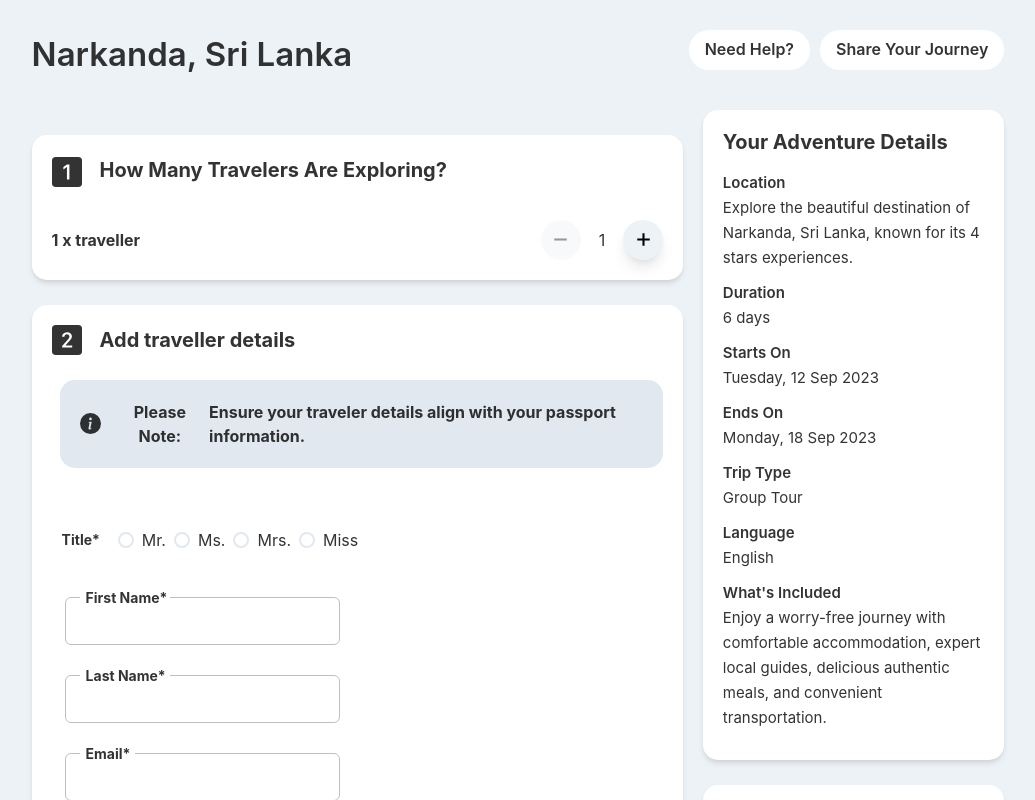
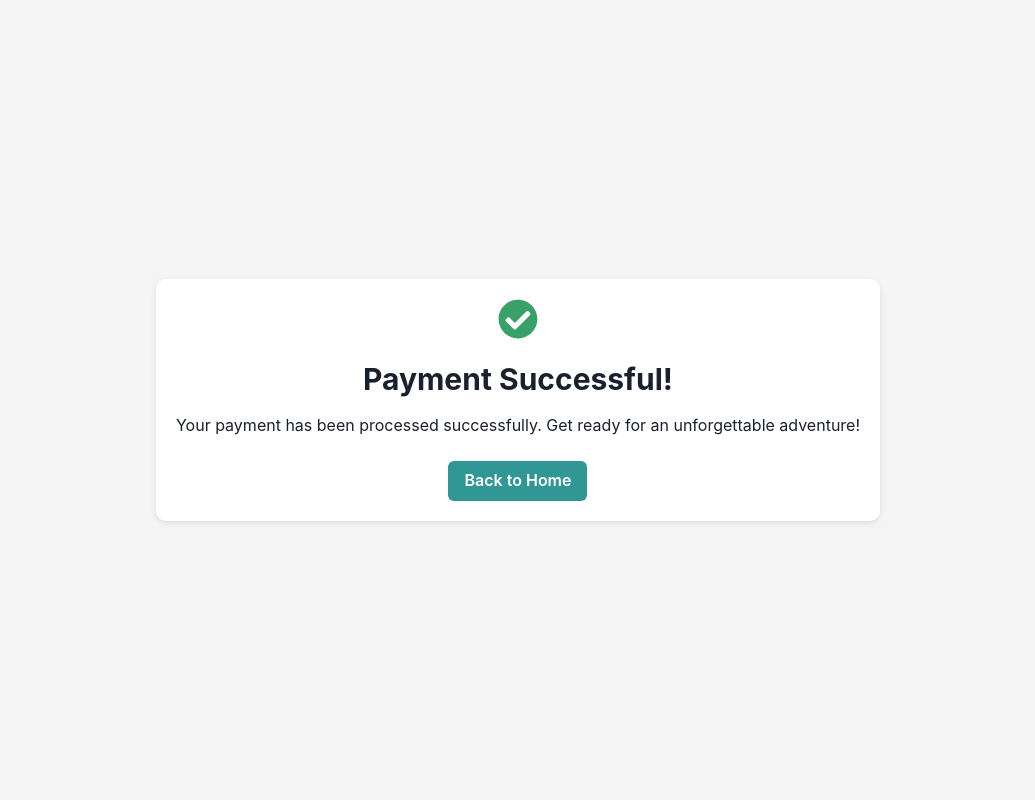
Before and after one commit to slowandrarecooked/ecotourism, a React (Create React App) app in the folder ecotourismapp/: page /success in a window 1280 px wide. Shown: the top 800 px of the page, without its empty margins (122-1157 px from the left). Built offline with nearby package versions, Linux system fonts and the light colour scheme.

Commit message:
payment page is done

```diff
--- a/ecotourismapp/package.json
+++ b/ecotourismapp/package.json
@@ -15,7 +15,7 @@
     "react": "^18.2.0",
     "react-dom": "^18.2.0",
     "react-redux": "^8.1.2",
-    "react-router-dom": "^6.14.2",
+    "react-router-dom": "^6.15.0",
     "react-scripts": "5.0.1",
     "redux": "^4.2.1",
     "web-vitals": "^2.1.4"
--- a/ecotourismapp/src/App.js
+++ b/ecotourismapp/src/App.js
@@ -1,10 +1,11 @@
 import "./App.css";
-import Payment from "./Components/Payment";
+import AllRoutes from "./Components/AllRoutes";
+import Payment from "./Components/Payment/Payment";
 
 function App() {
   return (
     <div className="App">
-      <Payment/>
+    <AllRoutes/>
     </div>
   );
 }
--- /dev/null
+++ b/ecotourismapp/src/Components/AllRoutes.jsx
@@ -0,0 +1,17 @@
+import React from 'react'
+import {Routes, Route} from 'react-router-dom'
+import Success from './Payment/Success'
+import Payment from './Payment/Payment'
+
+function AllRoutes() {
+  return (
+    <div>
+      <Routes>
+        <Route path='/success' element={<Success/>}/>
+        <Route path='/' element={<Payment/>}/>
+      </Routes>
+    </div>
+  )
+}
+
+export default AllRoutes
--- a/ecotourismapp/src/Components/Payment.jsx
+++ b/ecotourismapp/src/Components/Payment/Payment.jsx
@@ -1,6 +1,12 @@
 import React from "react";
 import { useState } from "react";
-import { ModalBody, ModalContent, ModalOverlay, useDisclosure, useToast } from "@chakra-ui/react";
+import {
+  ModalBody,
+  ModalContent,
+  ModalOverlay,
+  useDisclosure,
+  useToast,
+} from "@chakra-ui/react";
 import {
   Box,
   Flex,
@@ -20,7 +26,7 @@ import {
   Select,
   Modal,
   PinInput,
-  PinInputField
+  PinInputField,
 } from "@chakra-ui/react";
 
 import {
@@ -28,11 +34,11 @@ import {
   BsFill3SquareFill,
   BsFill4SquareFill,
   BsFillInfoCircleFill,
-  BsFill2SquareFill
+  BsFill2SquareFill,
 } from "react-icons/bs";
 import { GrFormSubtract, GrFormAdd, GrRadialSelected } from "react-icons/gr";
-import Price from "./Price";
-
+import Price from "../Price";
+import { Navigate, useNavigate } from "react-router-dom";
 
 const data = {
   id: 1,
@@ -45,9 +51,10 @@ const data = {
     "Narkanda is a tiny town in Shimla in the Indian hill state of Himachal Pradesh. Seated on the Hindustan-Tibet Road, Narkanda is encircled by the green cover of the Himalayas and hence, renowned for its apple orchards, treks and scenic beauty.",
 };
 
+
 function Payment() {
-
-  const[inc, setInc] = useState(1);
+  const navigate = useNavigate();
+  const [inc, setInc] = useState(1);
   const [traveler, settraveler] = useState({
     title: "",
     first_Name: "",
@@ -66,15 +73,15 @@ function Payment() {
   });
 
   const [pin, setpin] = useState({
-    first: '',
-    sec: '',
-    third: '',
-    fourth: ''
-  })
+    first: "",
+    sec: "",
+    third: "",
+    fourth: "",
+  });
 
-  const { isOpen, onOpen, onClose } = useDisclosure()
-  const [check, setcheck]=useState(false)
-  const toast = useToast()
+  const { isOpen, onOpen, onClose } = useDisclosure();
+  const [check, setcheck] = useState(false);
+  const toast = useToast();
 
   const handleInputChange = (e) => {
     settraveler({ ...traveler, [e.target.name]: e.target.value });
@@ -82,25 +89,41 @@ function Payment() {
 
   const getData = () => {
     console.log(traveler);
-    if(!traveler.first_Name || !traveler.last_Name || !traveler.title || !traveler.email || !traveler.phone || !traveler.day || !traveler.month || !traveler.year || !traveler.gender || !traveler.nationality || !traveler.c_holder || !traveler.c_number || !traveler.exp_day || !traveler.cvv){
+
+    if (
+      !traveler.first_Name ||
+      !traveler.last_Name ||
+      !traveler.title ||
+      !traveler.email ||
+      !traveler.phone ||
+      !traveler.day ||
+      !traveler.month ||
+      !traveler.year ||
+      !traveler.gender ||
+      !traveler.nationality ||
+      !traveler.c_holder ||
+      !traveler.c_number ||
+      !traveler.exp_day ||
+      !traveler.cvv
+    ) {
       toast({
-        title: 'Please fill all details',
-        status: 'warning',
-        position: 'top',
+        title: "Please fill all details",
+        status: "warning",
+        position: "top",
         duration: 3000,
         isClosable: true,
       });
-  }else{
+    } else {
       onOpen();
       toast({
-      description: "Your OTP is 1234",
-      status: 'success',
-      position: 'top',
+        description: "Your OTP is 4567",
+        status: "success",
+        position: "top",
         duration: 3000,
         isClosable: true,
       });
     }
-}
+  };
 
   return (
     <Box minH={"100vh"} bg={"gray.100"} color={"blackAlpha.800"}>
@@ -158,7 +181,9 @@ function Payment() {
                 <Spacer />
                 <HStack>
                   <IconButton
-                  onClick={()=>{setInc(inc-1)}}
+                    onClick={() => {
+                      setInc(inc - 1);
+                    }}
                     isDisabled={inc === 1}
                     icon={<GrFormSubtract size={"25px"} />}
                     rounded={"full"}
@@ -166,7 +191,9 @@ function Payment() {
                   />
                   <Text px={"10px"}>{inc}</Text>
                   <IconButton
-                  onClick={()=>{setInc(inc+1)}}
+                    onClick={() => {
+                      setInc(inc + 1);
+                    }}
                     icon={<GrFormAdd size={"25px"} />}
                     rounded={"full"}
                     boxShadow={"lg"}
@@ -292,6 +319,7 @@ function Payment() {
                     size={"lg"}
                     border={"1px solid silver"}
                     type="email"
+
                   />
                 </VStack>
 
@@ -317,6 +345,7 @@ function Payment() {
                     border={"1px solid silver"}
                     type="tel"
                     placeholder="e.g. +91 9778556788"
+
                   />
                 </VStack>
 
@@ -913,6 +942,7 @@ function Payment() {
                         </label>
                         <Input
                           name="cvv"
+                          type="password"
                           onChange={handleInputChange}
                           w={"100%"}
                           size="lg"
@@ -926,7 +956,12 @@ function Payment() {
 
                 <Box mt={"20px"}>
                   <Flex>
-                    <Checkbox size="md" onChange={()=>{setcheck(!check)}}></Checkbox>
+                    <Checkbox
+                      size="md"
+                      onChange={() => {
+                        setcheck(!check);
+                      }}
+                    ></Checkbox>
                     <Text
                       pl={"15px"}
                       mt={"45px"}
@@ -953,7 +988,6 @@ function Payment() {
                 </Box>
 
                 <Button
-
                   onClick={getData}
                   w={"100%"}
                   colorScheme="none"
@@ -969,54 +1003,91 @@ function Payment() {
                     <ModalContent>
                       <ModalBody>
                         <VStack>
-                  <Text fontSize={'25px'} fontWeight={'600'}>OTP Verification</Text>
-                        <Text fontSize={'15px'}>Thank You for booking on Adventour.</Text>
-                        <Text fontSize={'15px'} pb={'20px'}>Enter the OTP shared with you.</Text>
-                        <HStack mt={3} mx={3} >
+                          <Text fontSize={"25px"} fontWeight={"600"}>
+                            OTP Verification
+                          </Text>
+                          <Text fontSize={"15px"}>
+                          Thank you for choosing Adventour! Your adventure awaits.
+                          </Text>
+                          <Text fontSize={"15px"} pb={"20px"}>
+                          Please enter the One-Time Password (OTP) you received.
+                          </Text>
+                          <HStack mt={3} mx={3}>
                             <PinInput>
-                            <PinInputField onChange={(e) => { setpin({ ...pin, first: e.target.value }) }} />
-                            <PinInputField onChange={(e) => { setpin({ ...pin, sec: e.target.value }) }} />
-                            <PinInputField onChange={(e) => { setpin({ ...pin, third: e.target.value }) }} />
-                            <PinInputField onChange={(e) => { setpin({ ...pin, fourth: e.target.value }) }} />
+                              <PinInputField
+                                onChange={(e) => {
+                                  setpin({ ...pin, first: e.target.value });
+                                }}
+                              />
+                              <PinInputField
+                                onChange={(e) => {
+                                  setpin({ ...pin, sec: e.target.value });
+                                }}
+                              />
+                              <PinInputField
+                                onChange={(e) => {
+                                  setpin({ ...pin, third: e.target.value });
+                                }}
+                              />
+                              <PinInputField
+                                onChange={(e) => {
+                                  setpin({ ...pin, fourth: e.target.value });
+                                }}
+                              />
                             </PinInput>
                           </HStack>
                           <HStack>
-                          <Text fontSize={'12px'} pt={'15px'} >Not received OTP, Click here to </Text>
-                          <Text onClick={() => {
+                            <Text fontSize={"12px"} pt={"15px"}>
+                            Haven't received the OTP yet? Click here to{" "}
+                            </Text>
+                            <Text
+                              onClick={() => {
                                 toast({
-                              description: "Your OTP is 1234",
-                              status: 'warning',
-                              position: 'top',
+                                  description: "Your OTP is 4567",
+                                  status: "warning",
+                                  position: "top",
                                   duration: 3000,
                                   isClosable: true,
                                 });
-
-                          }} color={'blue.400'} fontWeight={'500'} fontSize={'12px'} pt={'15px'} cursor={'pointer'}>
+                              }}
+                              color={"blue.400"}
+                              fontWeight={"500"}
+                              fontSize={"12px"}
+                              pt={"15px"}
+                              cursor={"pointer"}
+                            >
                               RESEND
                             </Text>
                           </HStack>
                         </VStack>
-
                       </ModalBody>
-                  <Button colorScheme='blue' m={5} onClick={() => {
+                      <Button
+                        colorScheme="blue"
+                        m={5}
+                        onClick={() => {
                           onClose();
-                      if (pin.first == 1 && pin.sec == 2 && pin.third == 3 && pin.fourth == 4) {
-                       alert('success')
+                          if (
+                            pin.first == 4 &&
+                            pin.sec == 5 &&
+                            pin.third == 6 &&
+                            pin.fourth == 7
+                          ) {
+                            navigate('/success')
                           } else {
                             toast({
                               description: "Payment failed",
-                          status: 'error',
-                          position: 'top',
+                              status: "error",
+                              position: "top",
                               duration: 3000,
                               isClosable: true,
                             });
                           }
-                    }}>
+                        }}
+                      >
                         Enter OTP
                       </Button>
                     </ModalContent>
                   </ModalOverlay>
-
                 </Modal>
               </Box>
             </Box>
@@ -1032,55 +1103,62 @@ function Payment() {
               boxShadow={"md"}
               lineHeight={"25px"}
             >
-    <Text pb={"15px"} fontSize={"20px"} fontWeight={"700"} align={'left'}>
+              <Text
+                pb={"15px"}
+                fontSize={"20px"}
+                fontWeight={"700"}
+                align={"left"}
+              >
                 Your Adventure Details
               </Text>
-    <Text fontSize={"15px"} fontWeight={"600"} align={'left'}>
+              <Text fontSize={"15px"} fontWeight={"600"} align={"left"}>
                 Location
               </Text>
-    <Text pb={"10px"} fontSize={"15px"} align={'left'}>
-      Explore the beautiful destination of {data.destination_title}, {data.location}, known for its {data.grade} experiences.
+              <Text pb={"10px"} fontSize={"15px"} align={"left"}>
+                Explore the beautiful destination of {data.destination_title},{" "}
+                {data.location}, known for its {data.grade} experiences.
               </Text>
-    <Text fontSize={"15px"} fontWeight={"600"} align={'left'}>
+              <Text fontSize={"15px"} fontWeight={"600"} align={"left"}>
                 Duration
               </Text>
-    <Text pb={"10px"} fontSize={"15px"} align={'left'}>
+              <Text pb={"10px"} fontSize={"15px"} align={"left"}>
                 6 days
               </Text>
-    <Text fontSize={"15px"} fontWeight={"600"} align={'left'}>
+              <Text fontSize={"15px"} fontWeight={"600"} align={"left"}>
                 Starts On
               </Text>
-    <Text pb={"10px"} fontSize={"15px"} align={'left'}>
+              <Text pb={"10px"} fontSize={"15px"} align={"left"}>
                 Tuesday, 12 Sep 2023
               </Text>
-    <Text fontSize={"15px"} fontWeight={"600"} align={'left'}>
+              <Text fontSize={"15px"} fontWeight={"600"} align={"left"}>
                 Ends On
               </Text>
-    <Text pb={"10px"} fontSize={"15px"} align={'left'}>
+              <Text pb={"10px"} fontSize={"15px"} align={"left"}>
                 Monday, 18 Sep 2023
               </Text>
-    <Text fontSize={"15px"} fontWeight={"600"} align={'left'}>
+              <Text fontSize={"15px"} fontWeight={"600"} align={"left"}>
                 Trip Type
               </Text>
-    <Text pb={"10px"} fontSize={"15px"} align={'left'}>
+              <Text pb={"10px"} fontSize={"15px"} align={"left"}>
                 Group Tour
               </Text>
-    <Text fontSize={"15px"} fontWeight={"600"} align={'left'}>
+              <Text fontSize={"15px"} fontWeight={"600"} align={"left"}>
                 Language
               </Text>
-    <Text pb={"10px"} fontSize={"15px"} align={'left'}>
+              <Text pb={"10px"} fontSize={"15px"} align={"left"}>
                 English
               </Text>
-    <Text fontSize={"15px"} fontWeight={"600"} align={'left'}>
+              <Text fontSize={"15px"} fontWeight={"600"} align={"left"}>
                 What's Included
               </Text>
-    <Text pb={"10px"} fontSize={"15px"} align={'left'}>
-      Enjoy a worry-free journey with comfortable accommodation, expert local guides, delicious authentic meals, and convenient transportation.
+              <Text pb={"10px"} fontSize={"15px"} align={"left"}>
+                Enjoy a worry-free journey with comfortable accommodation,
+                expert local guides, delicious authentic meals, and convenient
+                transportation.
               </Text>
             </Box>
-  <Price inc={inc} data={data}/>
+            <Price inc={inc} data={data} />
           </Box>
-
         </Flex>
       </Box>
     </Box>
--- /dev/null
+++ b/ecotourismapp/src/Components/Payment/Success.jsx
@@ -0,0 +1,61 @@
+import React, { useEffect, useState } from 'react';
+import { Box, Heading, Text, Button, Icon } from '@chakra-ui/react';
+import { FaCheckCircle } from 'react-icons/fa'; // Import the React Icons library
+import { motion } from 'framer-motion';
+
+const Success = () => {
+  const [animationComplete, setAnimationComplete] = useState(false);
+
+  useEffect(() => {
+    const animationTimeout = setTimeout(() => {
+      setAnimationComplete(true);
+    }, 500);
+
+    return () => clearTimeout(animationTimeout);
+  }, []);
+
+  return (
+    <Box
+      display="flex"
+      flexDirection="column"
+      justifyContent="center"
+      alignItems="center"
+      minHeight="100vh"
+      backgroundColor="#f5f5f5"
+    >
+      <motion.div
+        initial={{ scale: 0.8, opacity: 0 }}
+        animate={animationComplete ? { scale: 1, opacity: 1 } : {}}
+        transition={{ duration: 0.5, ease: 'easeOut' }}
+      >
+        <Box
+          p="20px"
+          bg="white"
+          borderRadius="10px"
+          boxShadow="0 2px 6px rgba(0, 0, 0, 0.1)"
+          textAlign="center"
+        >
+          <Icon as={FaCheckCircle} color="green.500" boxSize={10} mb={4} />
+          <Heading as="h2" size="lg" mb={4}>
+            Payment Successful!
+          </Heading>
+          <Text fontSize="md">
+          Your payment has been processed successfully. Get ready for an unforgettable adventure!
+          </Text>
+          <Button
+            mt={6}
+            colorScheme="teal"
+            size="md"
+            onClick={() => {
+              // Implement your logic to navigate back to the home page here
+            }}
+          >
+            Back to Home
+          </Button>
+        </Box>
+      </motion.div>
+    </Box>
+  );
+};
+
+export default Success;
--- a/ecotourismapp/src/index.js
+++ b/ecotourismapp/src/index.js
@@ -4,12 +4,15 @@ import "./index.css";
 import App from "./App";
 import reportWebVitals from "./reportWebVitals";
 import { ChakraProvider } from "@chakra-ui/react";
+import { BrowserRouter } from "react-router-dom";
 
 const root = ReactDOM.createRoot(document.getElementById("root"));
 root.render(
+  <BrowserRouter>
   <ChakraProvider>
     <App />
   </ChakraProvider>
+  </BrowserRouter>
 );
 
 // If you want to start measuring performance in your app, pass a function
```
Also changed, not shown: 1 other file (tests, documents, lock files or other folders). Lines whose indentation alone changed are shown as unchanged.
